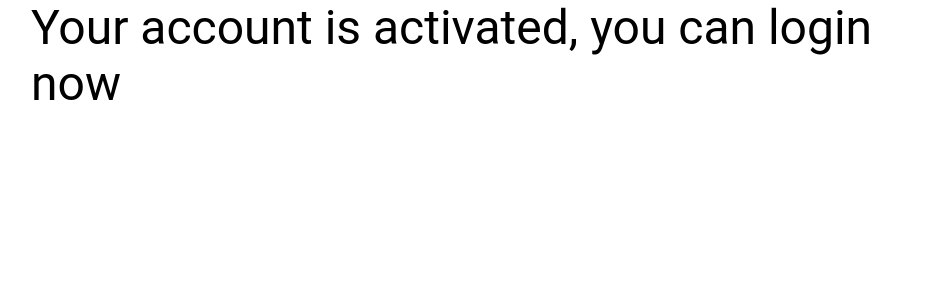
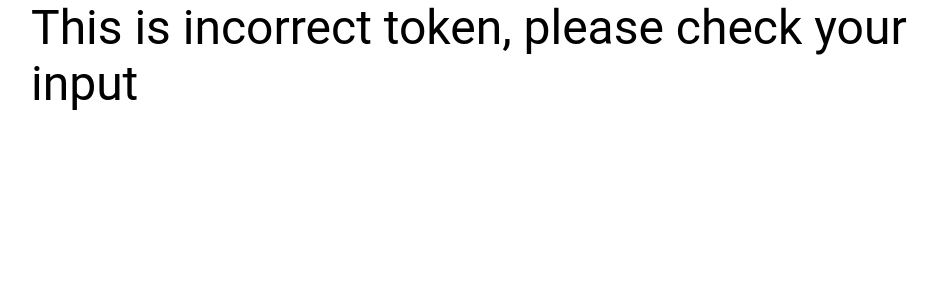
Before and after one commit to KickScooterTeam/kick-scooter-frontend, a React (Create React App) app: page /activation/1 in a window 1280 px wide. Shown: the top 300 px of the page, without its empty margins (153-1091 px from the left). Built offline with nearby package versions, Linux system fonts and the light colour scheme; no server answers.

Commit message:
finished AccountActivation component

```diff
--- a/src/App.tsx
+++ b/src/App.tsx
@@ -25,7 +25,7 @@ function App() {
                 <Route path="/sign-in" component={SignIn}/>
                 <Route path="/sign-up" component={SignUp}/>
                 <Route path="/greeting" component={Greeting}/>
-                <Route path="/activation" component={AccountActivation}/>
+                <Route path="/activation/:token" component={AccountActivation}/>
                 <Route component={WrongPath}/>
             </Switch>
         </Router>
--- a/src/components/AccountActivation.js
+++ b/src/components/AccountActivation.js
@@ -1,18 +1,64 @@
 import Container from "@material-ui/core/Container";
 import Grid from "@material-ui/core/Grid";
 import Typography from "@material-ui/core/Typography";
-import React from "react";
+import React, {useEffect, useState} from "react";
+import {API_BASE_URL} from "../constants/apiConstants";
+import axios from "axios";
+import {makeStyles} from "@material-ui/core/styles";
+import LinearProgress from "@material-ui/core/LinearProgress";
 
-export default function AccountActivation() {
+const useStyles = makeStyles((theme) => ({
+    root: {
+        width: '100%',
+        '& > * + *': {
+            marginTop: theme.spacing(2),
+        },
+    },
+}));
 
+export default function AccountActivation(props) {
+    const classes = useStyles();
+    const [isActivated, setActivated] = useState(false);
+    const [load, setLoad] = useState(false);
 
+    useEffect(() => {
+        activateAccount();
+    }, []);
+
+    const activateAccount = () => {
+        const token = props.match.params.token;
+
+        axios.get(API_BASE_URL + `accounts/activate/` + token)
+            .then((res) => {
+                if (res.status === 204) {
+                    setActivated(true);
+                    setLoad(true);
+                }
+            })
+            .catch((error) => {
+                console.log(error);
+                setLoad(true)
+            });
+    }
+
+    if (load) {
         return (
             <Container maxWidth="md">
                 <Grid>
-                <Typography variant="h3">
-                    Your account is activated, you can login now
+                    <Typography variant="h3" aria-disabled={false}>
+                        {isActivated
+                            ? 'Your account is activated, you can login now'
+                            : 'This is incorrect token, please check your input'
+                        }
                     </Typography>
                 </Grid>
             </Container>
         );
+    } else
+        return (
+            <div className={classes.root}>
+                <LinearProgress />
+                <LinearProgress color="secondary" />
+            </div>
+        )
 }
```
Lines whose indentation alone changed are shown as unchanged.
